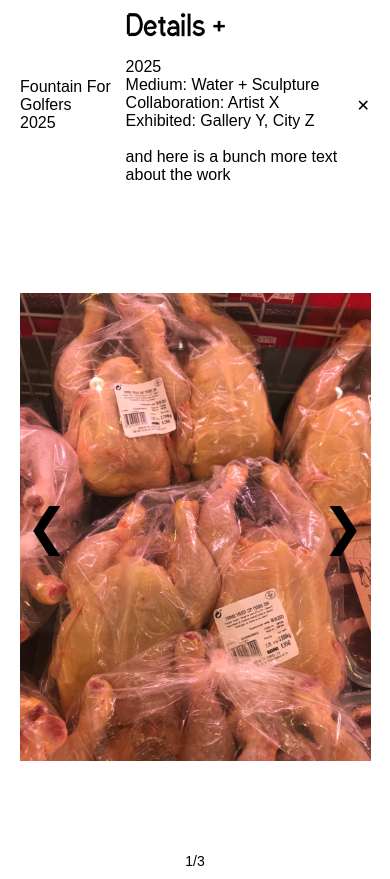
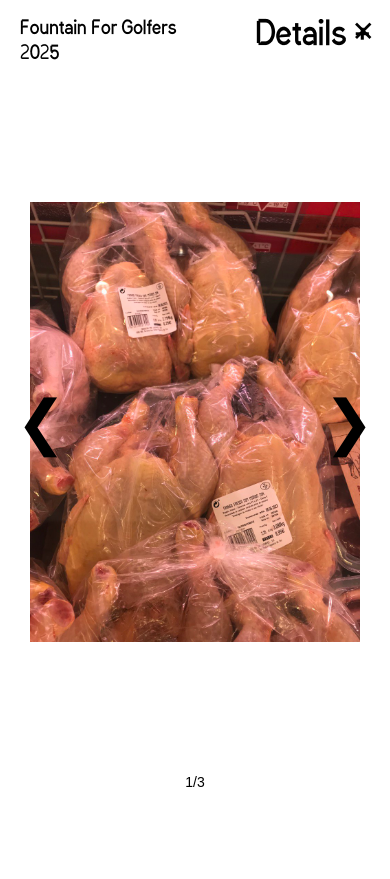
Before and after one commit to mariekeleene/2nd-QKP, a plain HTML site: page Fountain.html in a window 390 px wide. After the commit the page ends 844 px from the top, so only its background shows below. Drawn offline with Linux system fonts and the light colour scheme.

Commit message:
ok lets go

```diff
--- a/Fountain.html
+++ b/Fountain.html
@@ -5,7 +5,6 @@
     <meta name="viewport" content="width=device-width, initial-scale=1" />
     <title>Fountain For Golfers</title>
     <link rel="stylesheet" href="slideshow.css" />
-    <link rel="stylesheet" href="style.css" />
 </head>
 <body>
 
@@ -21,9 +20,7 @@
                 2025<br />
                 Medium: Water + Sculpture<br />
                 Collaboration: Artist X<br />
-                Exhibited: Gallery Y, City Z<br />
-                <br />
-
+                Exhibited: Gallery Y, City Z<br /><br />
                 and here is a bunch more text about the work
             </p>
         </div>
--- a/slideshow.css
+++ b/slideshow.css
@@ -11,18 +11,27 @@
 body {
     margin: 0;
     font-family: Arial, sans-serif;
+    background: white;
 }
 
 .top-bar {
     display: flex;
     justify-content: space-between;
-    align-items: center;
-    padding: 10px 20px;
+    align-items: flex-start;
+    padding: 15px 20px;
+    position: relative;
 }
 
-.product-title {
+.artwork-title {
     font-size: 18px;
     font-family: 'GapSansBold';
+    line-height: 1.4;
+}
+
+.details-container {
+    display: flex;
+    flex-direction: column;
+    align-items: flex-end;
 }
 
 .details {
@@ -35,19 +44,34 @@ body {
     font-family: 'VagraPixel';
 }
 
+.details-text {
+    display: none;
+    max-width: 300px;
+    font-size: 14px;
+    margin-top: 5px;
+}
+
+.close-btn {
+    font-size: 28px;
+    cursor: pointer;
+    position: absolute;
+    top: 15px;
+    right: 15px;
+}
+
 .gallery {
     display: flex;
     align-items: center;
     justify-content: center;
     position: relative;
-    max-width: 100%;
-    height: 80vh;
+    height: calc(100vh - 140px);
+    padding: 0 60px;
 }
 
 .nav {
     background: none;
     border: none;
-    font-size: 40px;
+    font-size: 50px;
     cursor: pointer;
     position: absolute;
     top: 50%;
@@ -56,17 +80,12 @@ body {
     z-index: 5;
 }
 
-.nav.prev {
-    left: 20px;
-}
-
-.nav.next {
-    right: 20px;
-}
+.nav.prev { left: 10px; }
+.nav.next { right: 10px; }
 
 .image-container {
-    max-height: 100%;
-    max-width: 90%;
+    flex: 1;
+    height: 100%;
     display: flex;
     align-items: center;
     justify-content: center;
@@ -75,7 +94,6 @@ body {
 .image-container img {
     max-width: 100%;
     max-height: 100%;
-    display: block;
     object-fit: contain;
 }
 
@@ -86,13 +104,8 @@ body {
 }
 
 @media (max-width: 768px) {
-    .details {
-        font-size: 28px;
-    }
-    .nav {
-        font-size: 50px;
-    }
-    .gallery {
-        height: 75vh;
-    }
+    .details { font-size: 32px; }
+    .nav { font-size: 60px; }
+    .gallery { padding: 0 30px; height: calc(100vh - 160px); }
+    .details-text { max-width: 90%; font-size: 16px; }
 }
--- a/slideshow.js
+++ b/slideshow.js
@@ -8,7 +8,6 @@ let currentIndex = 0;
 
 const galleryImage = document.getElementById("gallery-image");
 const pageCounter = document.getElementById("page-counter");
-
 const detailsBtn = document.getElementById("details-btn");
 const detailsText = document.getElementById("details-text");
 
@@ -37,5 +36,4 @@ detailsBtn.addEventListener("click", () => {
     }
 });
 
-// Initialize gallery on page load
 updateGallery();
--- a/style.css
+++ b/style.css
@@ -23,7 +23,7 @@ body {
 }
 
 .artwork-link {
-    font-family: 'GapSansBold' !important;
+    font-family: 'GapSansBold';
     font-size: 24px;
     padding: 20px 0;
     text-decoration: none;
@@ -33,24 +33,10 @@ body {
     animation: swing 3s ease-in-out infinite;
 }
 
-.container a:nth-child(1)  { animation-delay: 0s; }
-.container a:nth-child(2)  { animation-delay: 0.3s; }
-.container a:nth-child(3)  { animation-delay: 0.6s; }
-.container a:nth-child(4)  { animation-delay: 0.9s; }
-.container a:nth-child(5)  { animation-delay: 1.2s; }
-.container a:nth-child(6)  { animation-delay: 1.5s; }
-.container a:nth-child(7)  { animation-delay: 1.8s; }
-.container a:nth-child(8)  { animation-delay: 2.1s; }
-.container a:nth-child(9)  { animation-delay: 2.4s; }
-.container a:nth-child(10) { animation-delay: 2.7s; }
-.container a:nth-child(11) { animation-delay: 3.0s; }
-.container a:nth-child(12) { animation-delay: 3.3s; }
-.container a:nth-child(13) { animation-delay: 3.6s; }
-.container a:nth-child(14) { animation-delay: 3.9s; }
-.container a:nth-child(15) { animation-delay: 4.2s; }
+.container a:nth-child(n) { animation-delay: calc(0.3s * (var(--i))); }
 
 .artwork-link:hover {
-    font-family: 'VagraPixel' !important;
+    font-family: 'VagraPixel';
     text-decoration: underline;
 }
 
@@ -75,5 +61,5 @@ body {
 
 .vertical-text:hover {
     color: black;
-    font-family: 'VagraPixel' !important;
+    font-family: 'VagraPixel';
 }
```
